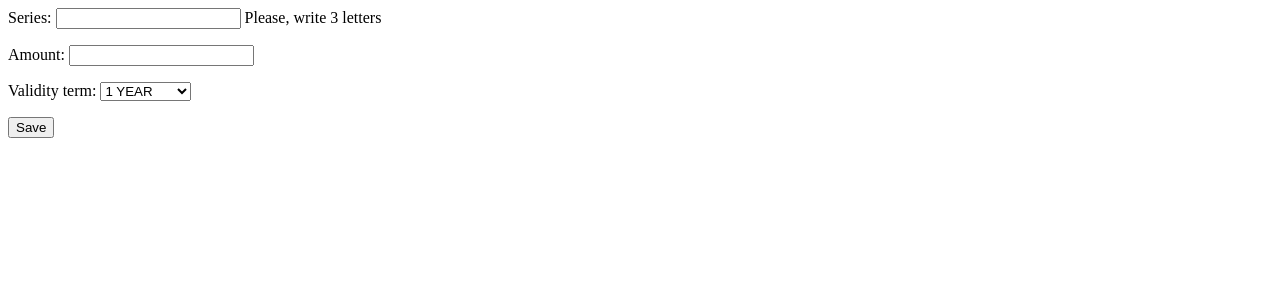
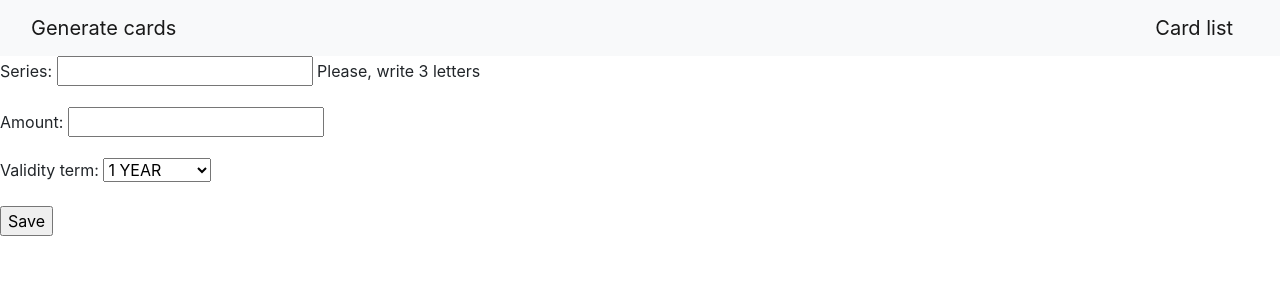
Before and after one commit to polina-koval/DiscountManager, a Django app: template templates/discount_card/card_form.html in a window 1280 px wide. Shown: the top 300 px of the page. Run offline with Django 4.2, Linux system fonts and the light colour scheme; the template is opened without the code that fills it: values that come from a table or form of the project are taken from there, others are empty; some libraries are stand-ins or nearby versions.

Commit message:
Create base.html.

```diff
--- a/discount_card/urls.py
+++ b/discount_card/urls.py
@@ -9,7 +9,7 @@ from discount_card.views import (
 )
 
 urlpatterns = [
-    path("", CardCreate.as_view(), name="card_create"),
+    path("generate_cards/", CardCreate.as_view(), name="card_create"),
     path("cards/", CardListView.as_view(), name="card_list"),
     path("card/<pk>/", CardDetail.as_view(), name="card_detail"),
     path("card/<pk>/delete/", CardDeleteView.as_view(), name="card_delete"),
--- /dev/null
+++ b/templates/base.html
@@ -0,0 +1,14 @@
+<link rel="stylesheet"
+      href="https://stackpath.bootstrapcdn.com/bootstrap/4.3.1/css/bootstrap.min.css"
+      integrity="sha384-ggOyR0iXCbMQv3Xipma34MD+dH/1fQ784/j6cY/iJTQUOhcWr7x9JvoRxT2MZw1T"
+      crossorigin="anonymous">
+<nav class="navbar navbar-expand-lg navbar-light bg-light">
+    <div class="container-fluid">
+        <a class="navbar-brand"
+           href="{% url "card_create" %}">Generate cards</a>
+        <a class="navbar-brand"
+           href="{% url "card_list" %}">Card list</a>
+    </div>
+</nav>
+{% block content %}
+{% endblock content %}
--- a/templates/discount_card/card_create.html
+++ b/templates/discount_card/card_create.html
@@ -1,3 +1,7 @@
+{% extends 'base.html' %}
+
+{% block content %}
+
 <form method="POST" enctype="multipart/form-data">
 
     {% csrf_token %}
@@ -5,3 +9,5 @@
 
     <input type="submit" value="Submit">
 </form>
+
+{% endblock %}
--- a/templates/discount_card/card_delete.html
+++ b/templates/discount_card/card_delete.html
@@ -1,4 +1,10 @@
+{% extends 'base.html' %}
+
+{% block content %}
+
 <form method="post">{% csrf_token %}
     <p>Are you sure you want to delete "{{ object }}"?</p>
     <input type="submit" value="Confirm">
 </form>
+
+{% endblock %}
--- a/templates/discount_card/card_detail.html
+++ b/templates/discount_card/card_detail.html
@@ -1,3 +1,7 @@
+{% extends 'base.html' %}
+
+{% block content %}
+
 <h1>Series and number: </h1>{{ card.series }} {{ card.number }}<br>
 <h1>Release date: </h1>{{ card.release_date }}<br>
 <h1>Expiry date: </h1>{{ card.expiry_date }}<br>
@@ -10,3 +14,4 @@
 <button type="button">
     <a href="{% url 'card_update' card.pk %}">Update status</a>
 </button>
+{% endblock %}
--- a/templates/discount_card/card_form.html
+++ b/templates/discount_card/card_form.html
@@ -1,5 +1,9 @@
+{% extends 'base.html' %}
+
+{% block content %}
 <form method="post">
     {% csrf_token %}
     {{ form.as_p }}
     <input type="submit" value="Save">
 </form>
+{% endblock %}
--- a/templates/discount_card/card_list.html
+++ b/templates/discount_card/card_list.html
@@ -1,4 +1,8 @@
+{% extends 'base.html' %}
+
+{% block content %}
 {% for card in cards %}
     <a href="{% url 'card_detail'  card.pk %}">{{ card.series }} {{ card.number }}</a>
     <br>
 {% endfor %}
+{% endblock %}
```
